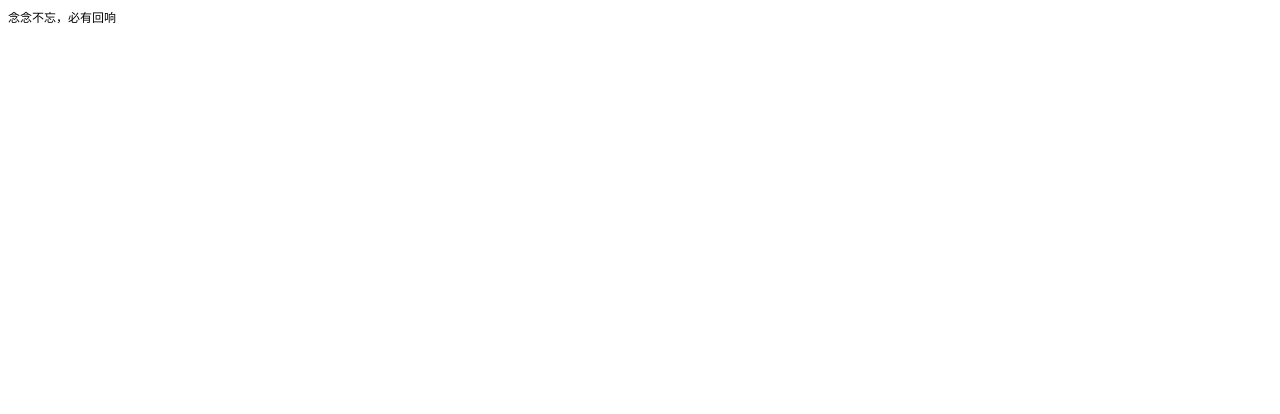
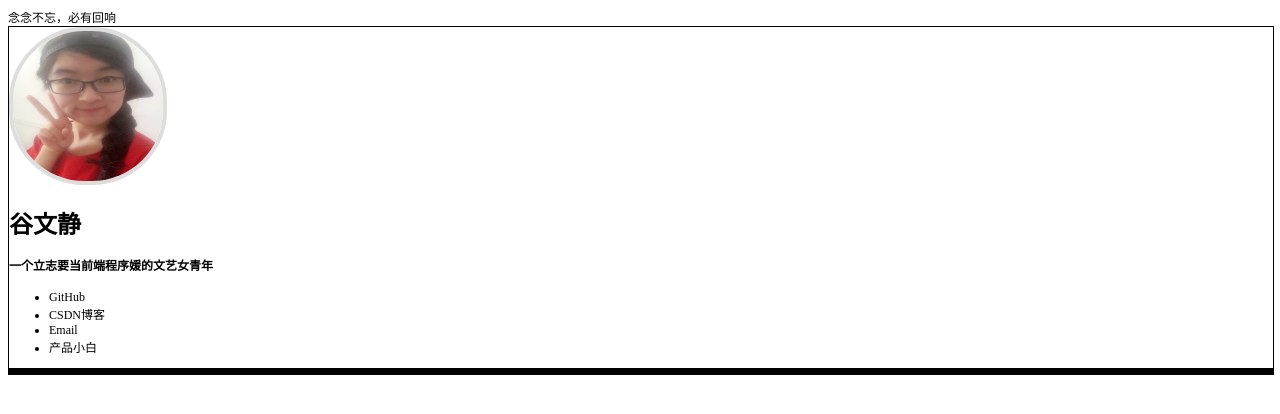
Before and after one commit to SimplyWenjing/MyResume, a plain HTML site: page index.html in a window 1280 px wide. Drawn offline with Linux system fonts and the light colour scheme.

Commit message:
home页内容

```diff
--- a/css/main.css
+++ b/css/main.css
@@ -0,0 +1,12 @@
+.page{
+	width: 100%;
+	margin: 0 auto;
+	border:1px solid black;
+
+}
+#vicky-photo{
+	width: 150px;
+	height: 150px;
+	border-radius: 75px;
+	border: 4px solid #ddd;
+}
--- a/index.html
+++ b/index.html
@@ -9,7 +9,15 @@
 <body>
 	<header>念念不忘，必有回响</header>
 	<div id="home" class="page">
-
+		<img src="img/vicky.JPG" id="vicky-photo">
+		<h1 id="title-name">谷文静</h1>
+		<h4 id="title-intro">一个立志要当前端程序媛的文艺女青年</h4>
+		<ul id="show-list">
+			<li class="list-icon"><span>GitHub</span></li>
+			<li class="list-icon"><span>CSDN博客</span></li>
+			<li class="list-icon"><span>Email</span></li>
+			<li class="list-icon"><span>产品小白</span></li>
+		</ul>
 	</div>
 	<div id="project" class="page"></div>
 	<div id="skill" class="page"></div>
```
Also changed, not shown: img/vicky.JPG (added).
